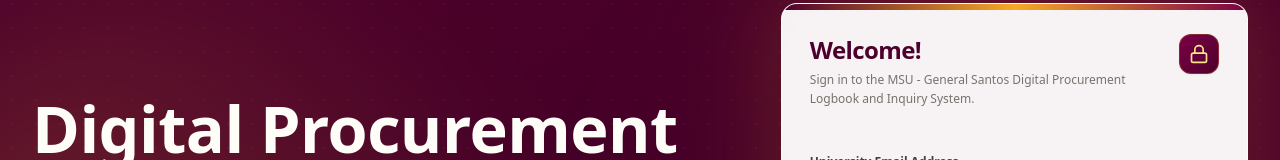
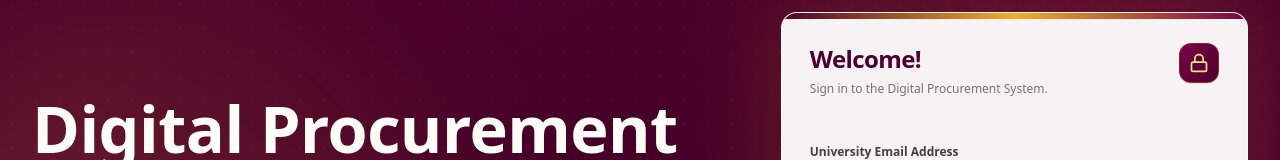
Before and after one commit to mjx0x0/procurematesu, a Next.js app: page / in a window 1280 px wide. Shown: the part 152-312 px from the top of the page. Built offline with nearby package versions, Linux system fonts and the light colour scheme; no server answers.

Commit message:
style(auth): shorten landing sign-in subtitle

```diff
--- a/components/auth/LandingLoginCard.tsx
+++ b/components/auth/LandingLoginCard.tsx
@@ -117,7 +117,7 @@ export default function LandingLoginCard() {
           <div className="flex items-start justify-between gap-4">
             <div>
               <h2 className="text-2xl font-black tracking-tight text-[#4D002C]">Welcome!</h2>
-              <p className="mt-1 max-w-sm text-xs leading-relaxed text-stone-500">Sign in to the {SYSTEM_NAME}.</p>
+              <p className="mt-1 max-w-sm text-xs leading-relaxed text-stone-500">Sign in to the Digital Procurement System.</p>
             </div>
             <div className="flex h-10 w-10 shrink-0 items-center justify-center rounded-xl bg-gradient-to-br from-[#7B0046] to-[#4D002C] shadow-sm border border-[#F5AB26]/25">
               <Lock className="h-5 w-5 text-amber-200" />
```
Also changed, not shown: 1 other file (tests, documents, lock files or other folders).
